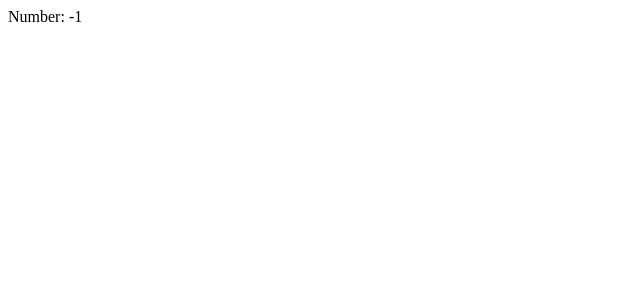
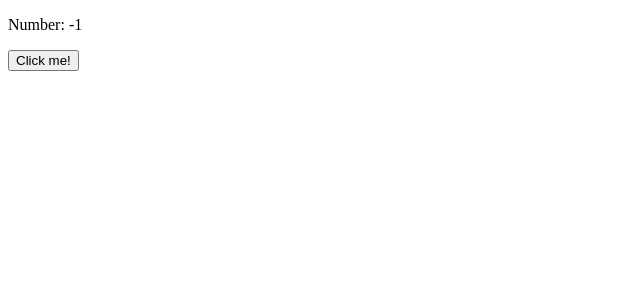
Before and after one commit to determinednewton/ng-on-push, an Angular app: page / in a window 1280 px wide. Shown: the top 300 px of the page, without its empty margins (0-640 px from the left). Built offline with nearby package versions, Linux system fonts and the light colour scheme.

Commit message:
Clicking a button on the component triggers change detection!

```diff
--- a/src/app/cd/cd.component.html
+++ b/src/app/cd/cd.component.html
@@ -1 +1,3 @@
-Number: {{ number }}
+<p>Number: {{ number }}</p>
+
+<button (click)="log()">Click me!</button>
```
